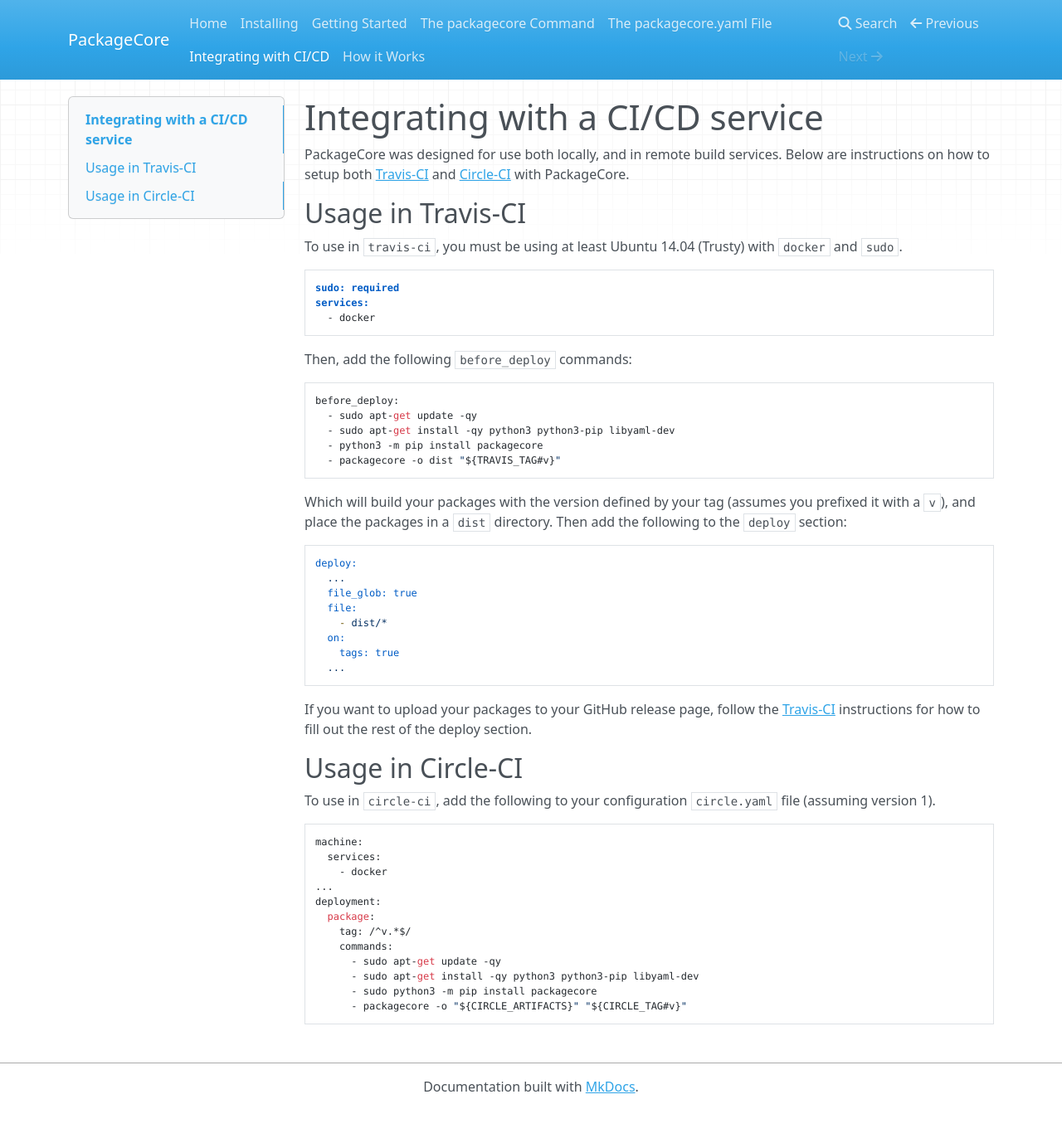
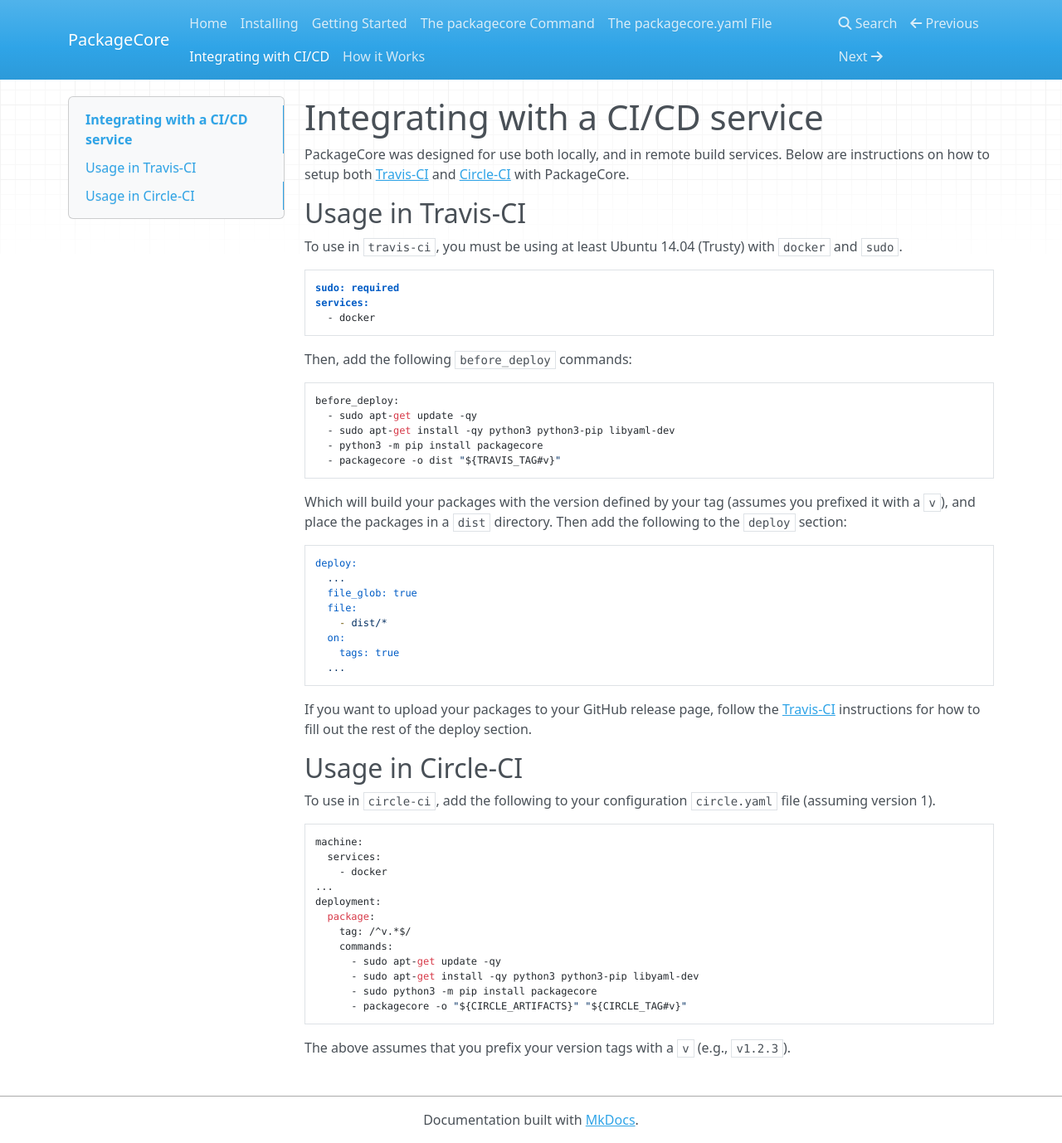
Before and after one commit to SkypLabs/packagecore, an MkDocs documentation site: the page built from doc/05_externalservice.md, in a window 1280 px wide and 1378 px high. Shown: the whole window at 83% size. Built offline with MkDocs 1.6.1, drawn with Linux system fonts in a browser that asks for light colours; nearby versions of some CDN libraries; old or Windows-style settings are respelled for this version of MkDocs.

Commit message:
Fix linkage

````diff
--- a/doc/05_externalservice.md
+++ b/doc/05_externalservice.md
@@ -69,3 +69,6 @@
       - sudo python3 -m pip install packagecore
       - packagecore -o "${CIRCLE_ARTIFACTS}" "${CIRCLE_TAG#v}"
 ```
+
+The above assumes that you prefix your version tags with a `v` (e.g.,
+`v1.2.3`).
--- a/mkdocs.yml
+++ b/mkdocs.yml
@@ -7,6 +7,6 @@
 - The packagecore Command: '03_command.md'
 - The packagecore.yaml File: '04_yaml.md'
 - Integrating with CI/CD: '05_externalservice.md'
-- How it Works: '05_howitworks.md'
+- How it Works: '06_howitworks.md'
 extra:
   logo: logo.svg
````
